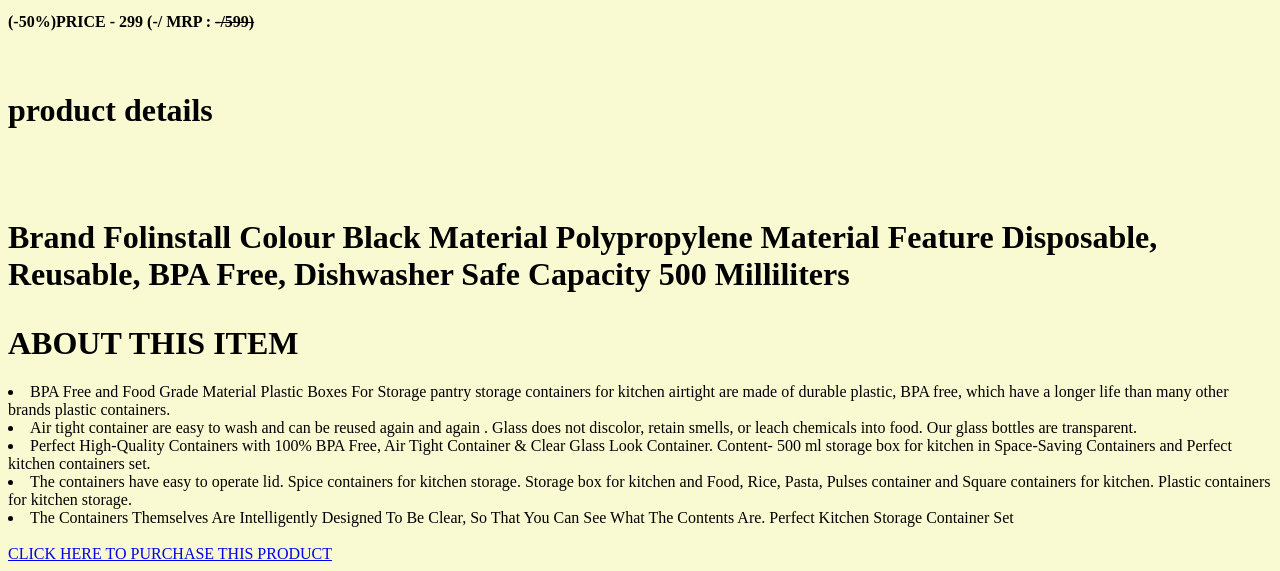
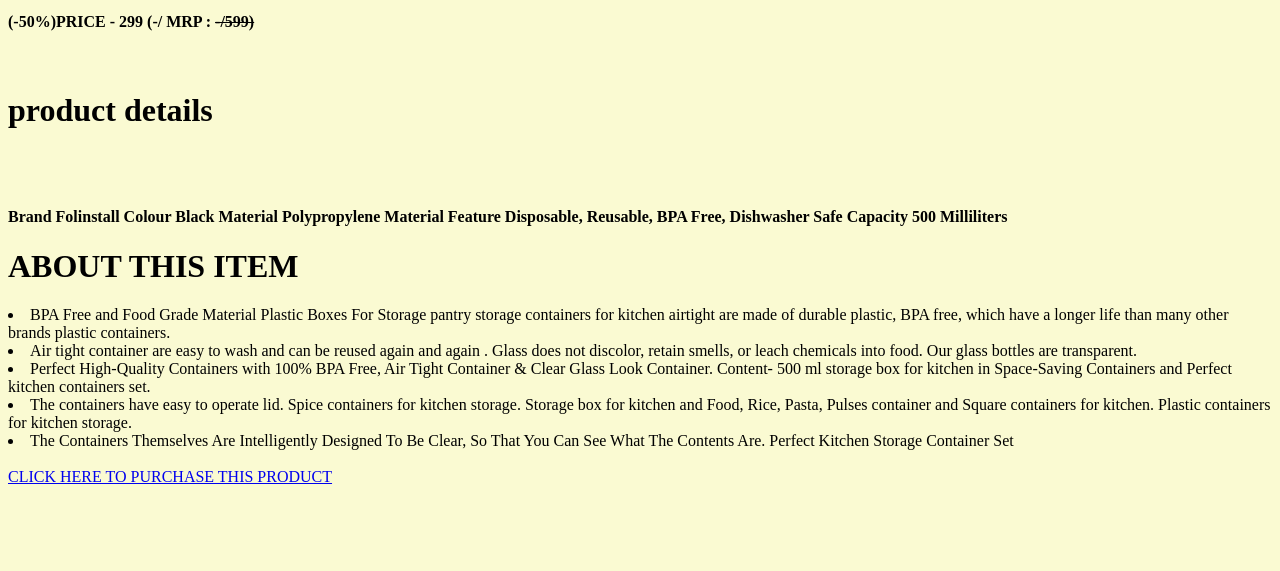
Before and after one commit to darshan-glitch/adpicks, a plain HTML site: page index.html in a window 1280 px wide. Shown: the part 1671-2242 px from the top of the page. After the commit the page ends 2165 px from the top, so only its background shows below. Drawn offline with Linux system fonts and the light colour scheme.

Commit message:
Update index.html

```diff
--- a/index.html
+++ b/index.html
@@ -47,11 +47,11 @@
     <br>
     <h1>product details<h1>
     <br>
-    <p>Brand	Folinstall
+    <h4>Brand	Folinstall
 Colour	Black
 Material	Polypropylene
 Material Feature	Disposable, Reusable, BPA Free, Dishwasher Safe
-Capacity	500 Milliliters</p>
+Capacity	500 Milliliters<h4>
     <h1>ABOUT THIS ITEM</h1>
     <un>
         <li>BPA Free and Food Grade Material Plastic Boxes For Storage pantry storage containers for kitchen airtight are made of durable plastic, BPA free, which have a longer life than many other brands plastic containers.</li>
```
